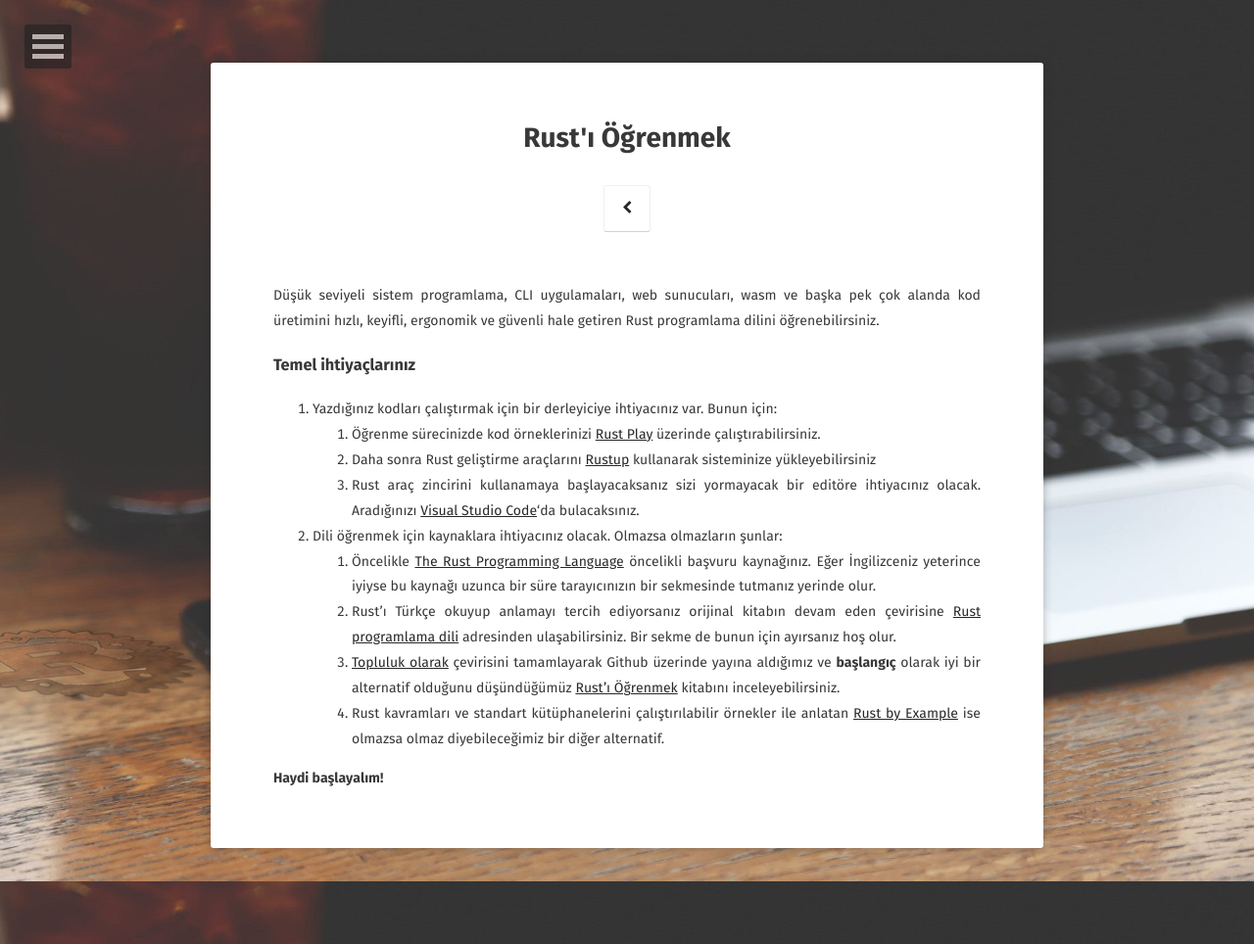
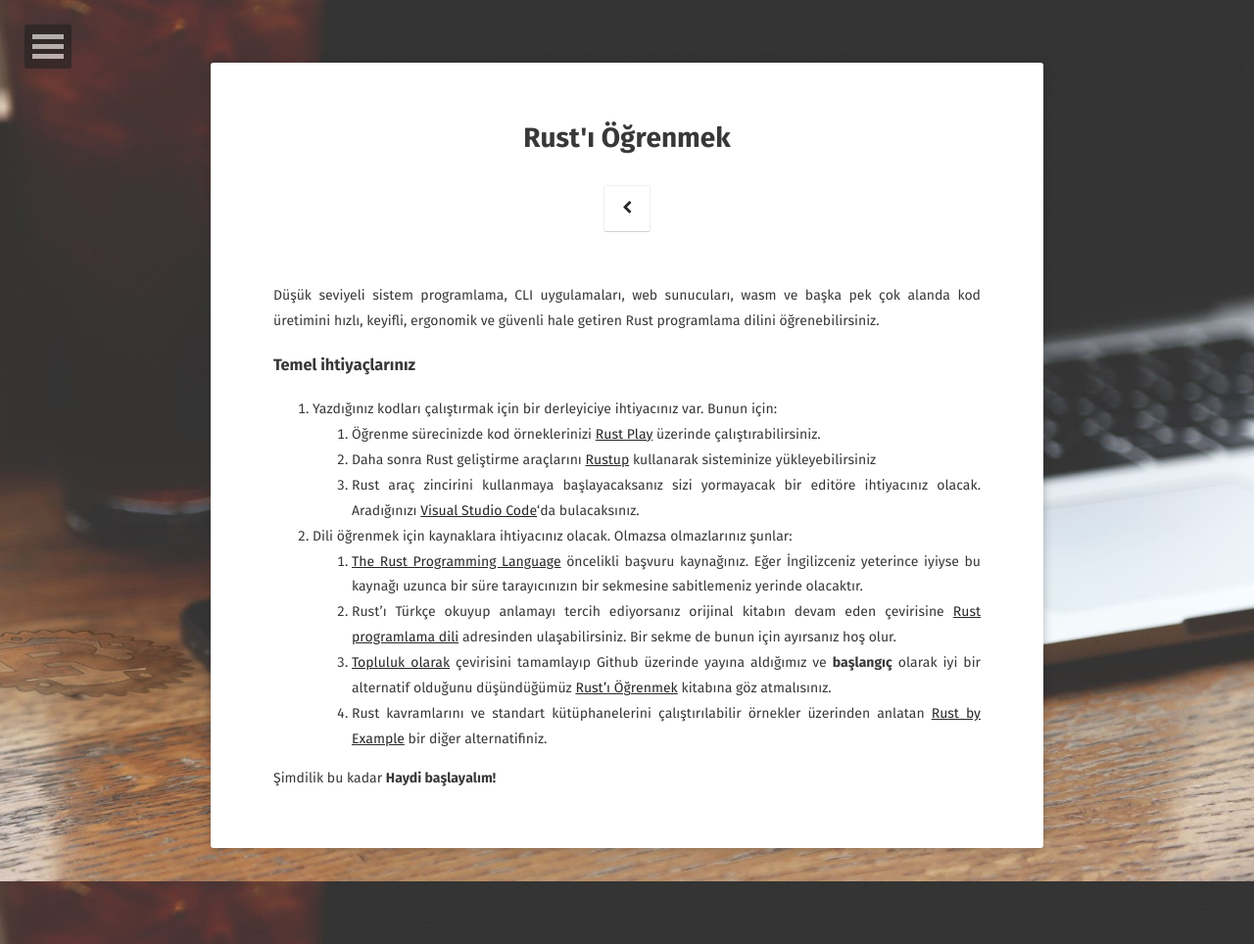
Before and after one commit to Rust-Dili/rust-dili.github.io, a Jekyll site: the page built from basla/index.md, in a window 1280 px wide. Shown: the whole page at 98% size. Built offline with Jekyll 4.4.1, drawn with Linux system fonts in a browser that asks for light colours; some web fonts are replaced.

Commit message:
Update index.md

```diff
--- a/basla/index.md
+++ b/basla/index.md
@@ -13,12 +13,12 @@ Düşük seviyeli sistem programlama, CLI uygulamaları, web sunucuları, wasm v
 1. Yazdığınız kodları çalıştırmak için bir derleyiciye ihtiyacınız var. Bunun için:
    1. Öğrenme sürecinizde kod örneklerinizi [Rust Play](https://play.rust-lang.org/) üzerinde çalıştırabilirsiniz.
    2. Daha sonra Rust geliştirme araçlarını [Rustup](https://rustup.rs/) kullanarak sisteminize yükleyebilirsiniz
-   3. Rust araç zincirini kullanamaya başlayacaksanız sizi yormayacak bir editöre ihtiyacınız olacak. Aradığınızı [Visual Studio Code](https://code.visualstudio.com/)'da bulacaksınız.
-2. Dili öğrenmek için kaynaklara ihtiyacınız olacak. Olmazsa olmazların şunlar:
-   1. Öncelikle [The Rust Programming Language](https://doc.rust-lang.org/book/title-page.html) öncelikli başvuru kaynağınız. Eğer İngilizceniz yeterince iyiyse bu kaynağı uzunca bir süre tarayıcınızın bir sekmesinde tutmanız yerinde olur.
+   3. Rust araç zincirini kullanmaya başlayacaksanız sizi yormayacak bir editöre ihtiyacınız olacak. Aradığınızı [Visual Studio Code](https://code.visualstudio.com/)'da bulacaksınız.
+2. Dili öğrenmek için kaynaklara ihtiyacınız olacak. Olmazsa olmazlarınız şunlar:
+   1. [The Rust Programming Language](https://doc.rust-lang.org/book/title-page.html) öncelikli başvuru kaynağınız. Eğer İngilizceniz yeterince iyiyse bu kaynağı uzunca bir süre tarayıcınızın bir sekmesine sabitlemeniz yerinde olacaktır.
    2. Rust'ı Türkçe okuyup anlamayı tercih ediyorsanız orijinal kitabın devam eden çevirisine [Rust programlama dili](https://rustdili.github.io/) adresinden ulaşabilirsiniz. Bir sekme de bunun için ayırsanız hoş olur.
-   3. [Topluluk olarak](https://github.com/RustDili) çevirisini tamamlayarak Github üzerinde yayına aldığımız ve **başlangıç** olarak iyi bir alternatif olduğunu düşündüğümüz [Rust'ı Öğrenmek](https://github.com/RustDili/Rust-Ogrenmek) kitabını inceleyebilirsiniz.
-   4. Rust kavramları ve standart kütüphanelerini çalıştırılabilir örnekler ile anlatan [Rust by Example](https://doc.rust-lang.org/rust-by-example/) ise olmazsa olmaz diyebileceğimiz bir diğer alternatif.
+   3. [Topluluk olarak](https://github.com/RustDili) çevirisini tamamlayıp Github üzerinde yayına aldığımız ve **başlangıç** olarak iyi bir alternatif olduğunu düşündüğümüz [Rust'ı Öğrenmek](https://github.com/RustDili/Rust-Ogrenmek) kitabına göz atmalısınız.
+   4. Rust kavramlarını ve standart kütüphanelerini çalıştırılabilir örnekler üzerinden anlatan [Rust by Example](https://doc.rust-lang.org/rust-by-example/)  bir diğer alternatifiniz.
 
 
-**Haydi başlayalım!**
+Şimdilik bu kadar **Haydi başlayalım!**
```
